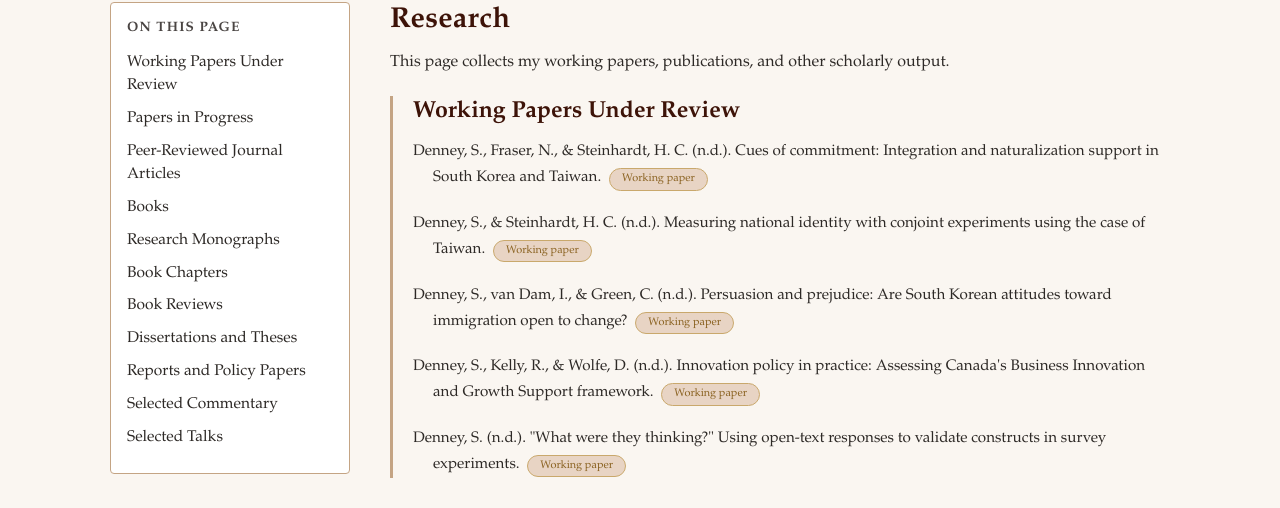
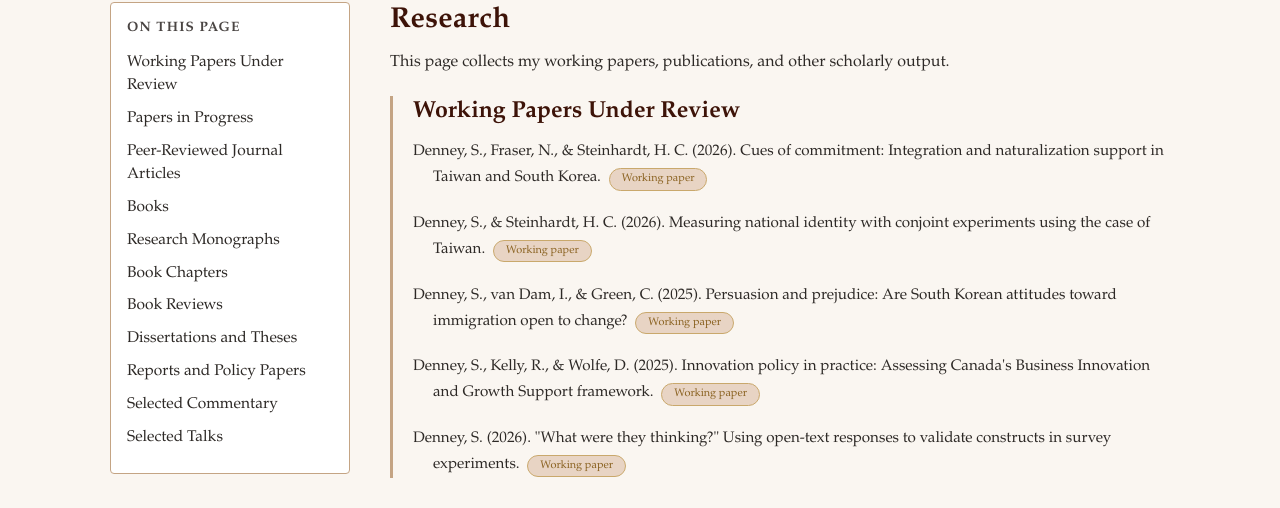
Before and after one commit to scdenney/scdenney.github.io, a Jekyll site: the page built from research.md, in a window 1280 px wide and 900 px high. Shown: the part 104-612 px from the top of the window. Built offline with Jekyll 4.4.1, drawn with Linux system fonts in a browser that asks for light colours.

Commit message:
Update working paper dates and CV entry
- Replace (n.d.) with year dates on all working papers in research.md
- Fix paper title order (Taiwan and South Korea) in CV
- Add H. to Christoph Steinhardt in CV cues entry

```diff
--- a/research.md
+++ b/research.md
@@ -36,23 +36,23 @@ permalink: /research/
 <h2 id="working-papers">Working Papers Under Review</h2>
 
 <p class="publication-item">
-Denney, S., Fraser, N., & Steinhardt, H. C. (n.d.). Cues of commitment: Integration and naturalization support in South Korea and Taiwan. <a href="https://github.com/scdenney/cues-east-asia/blob/main/paper/020426_cues-of-commitment_denney-fraser-steinhardt.pdf" target="_blank" class="working-paper-badge">Working paper</a>
+Denney, S., Fraser, N., & Steinhardt, H. C. (2026). Cues of commitment: Integration and naturalization support in Taiwan and South Korea. <a href="https://github.com/scdenney/cues-east-asia/blob/main/paper/020426_cues-of-commitment_denney-fraser-steinhardt.pdf" target="_blank" class="working-paper-badge">Working paper</a>
 </p>
 
 <p class="publication-item">
-Denney, S., & Steinhardt, H. C. (n.d.). Measuring national identity with conjoint experiments using the case of Taiwan. <a href="https://github.com/scdenney/natid-conjoint-taiwan" target="_blank" class="working-paper-badge">Working paper</a>
+Denney, S., & Steinhardt, H. C. (2026). Measuring national identity with conjoint experiments using the case of Taiwan. <a href="https://github.com/scdenney/natid-conjoint-taiwan" target="_blank" class="working-paper-badge">Working paper</a>
 </p>
 
 <p class="publication-item">
-Denney, S., van Dam, I., & Green, C. (n.d.). Persuasion and prejudice: Are South Korean attitudes toward immigration open to change? <a href="https://github.com/scdenney/persuasion-cues-kr-imm/blob/main/paper/persuasion-and-prejudice_denney_290925.pdf" target="_blank" class="working-paper-badge">Working paper</a>
+Denney, S., van Dam, I., & Green, C. (2025). Persuasion and prejudice: Are South Korean attitudes toward immigration open to change? <a href="https://github.com/scdenney/persuasion-cues-kr-imm/blob/main/paper/persuasion-and-prejudice_denney_290925.pdf" target="_blank" class="working-paper-badge">Working paper</a>
 </p>
 
 <p class="publication-item">
-Denney, S., Kelly, R., & Wolfe, D. (n.d.). Innovation policy in practice: Assessing Canada's Business Innovation and Growth Support framework. <a href="https://github.com/scdenney/bigs-scaleups/blob/main/manuscripts/scaling-for-success.pdf" target="_blank" class="working-paper-badge">Working paper</a>
+Denney, S., Kelly, R., & Wolfe, D. (2025). Innovation policy in practice: Assessing Canada's Business Innovation and Growth Support framework. <a href="https://github.com/scdenney/bigs-scaleups/blob/main/manuscripts/scaling-for-success.pdf" target="_blank" class="working-paper-badge">Working paper</a>
 </p>
 
 <p class="publication-item">
-Denney, S. (n.d.). "What were they thinking?" Using open-text responses to validate constructs in survey experiments. <a href="https://github.com/scdenney/what-were-they-thinking/blob/main/denney_2026_what-were-they-thinking.pdf" target="_blank" class="working-paper-badge">Working paper</a>
+Denney, S. (2026). "What were they thinking?" Using open-text responses to validate constructs in survey experiments. <a href="https://github.com/scdenney/what-were-they-thinking/blob/main/denney_2026_what-were-they-thinking.pdf" target="_blank" class="working-paper-badge">Working paper</a>
 </p>
 </div>
 
```
Also changed, not shown: 1 other file.
